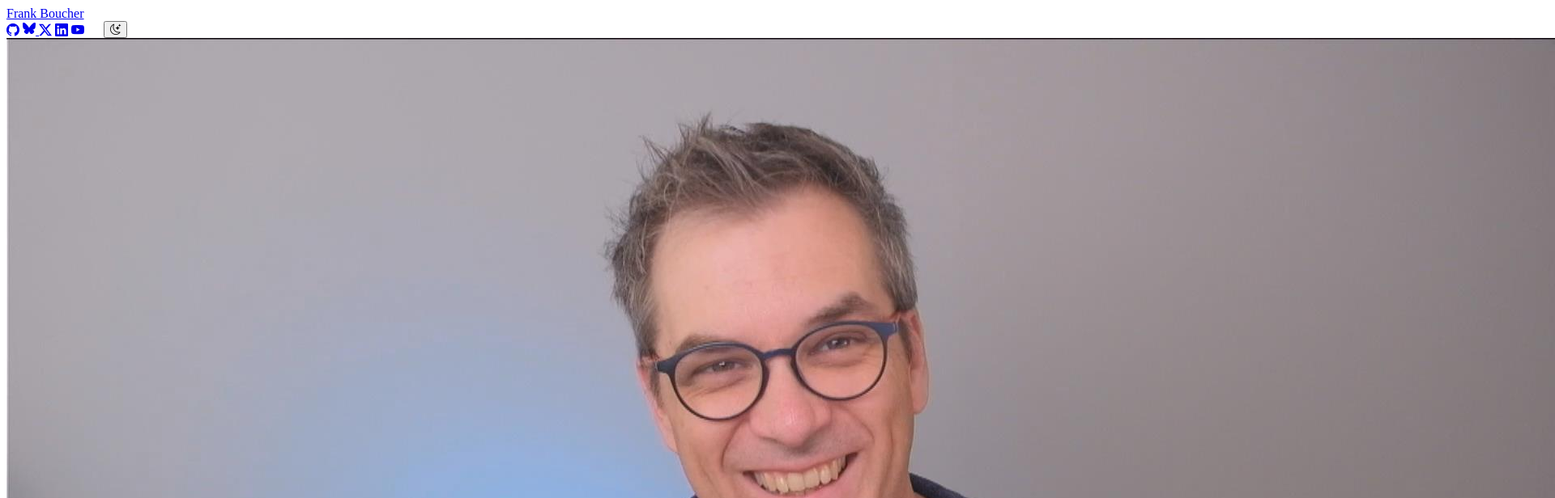
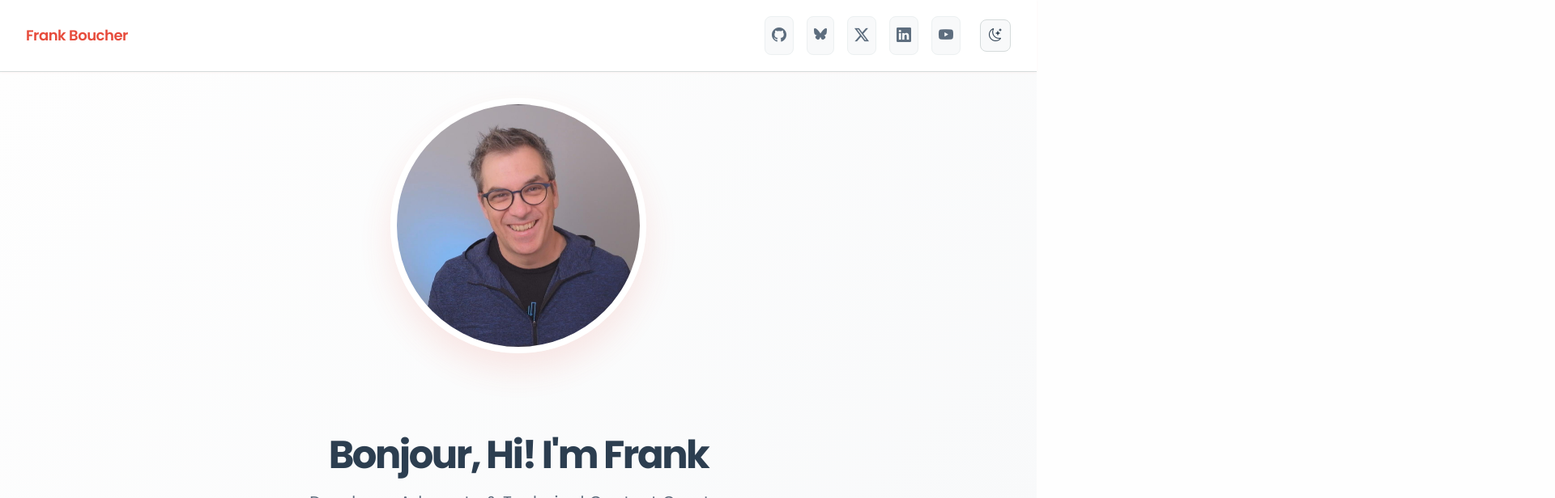
Before and after one commit to FBoucher/fboucheros, a plain HTML site: page index.html in a window 1280 px wide. Shown: the top 616 px of the page at 81% size, 1920 px wide, since content can reach past the window. Drawn offline with nearby package versions, Linux system fonts and the light colour scheme; no server answers.

Commit message:
OMG! quick fix in the css filename

```diff
--- a/index.html
+++ b/index.html
@@ -8,7 +8,7 @@
     <link rel="preconnect" href="https://fonts.gstatic.com" crossorigin>
     <link href="https://fonts.googleapis.com/css2?family=Poppins:wght@400;500;600;700&display=swap" rel="stylesheet">
     <link rel="stylesheet" href="https://cdn.jsdelivr.net/npm/bootstrap-icons@1.11.2/font/bootstrap-icons.css">
-    <link rel="stylesheet" href="style-variation2.css">
+    <link rel="stylesheet" href="style.css">
     <link rel="shortcut icon" type="image/x-icon" href="favicon.ico">
 </head>
 <body>
```
